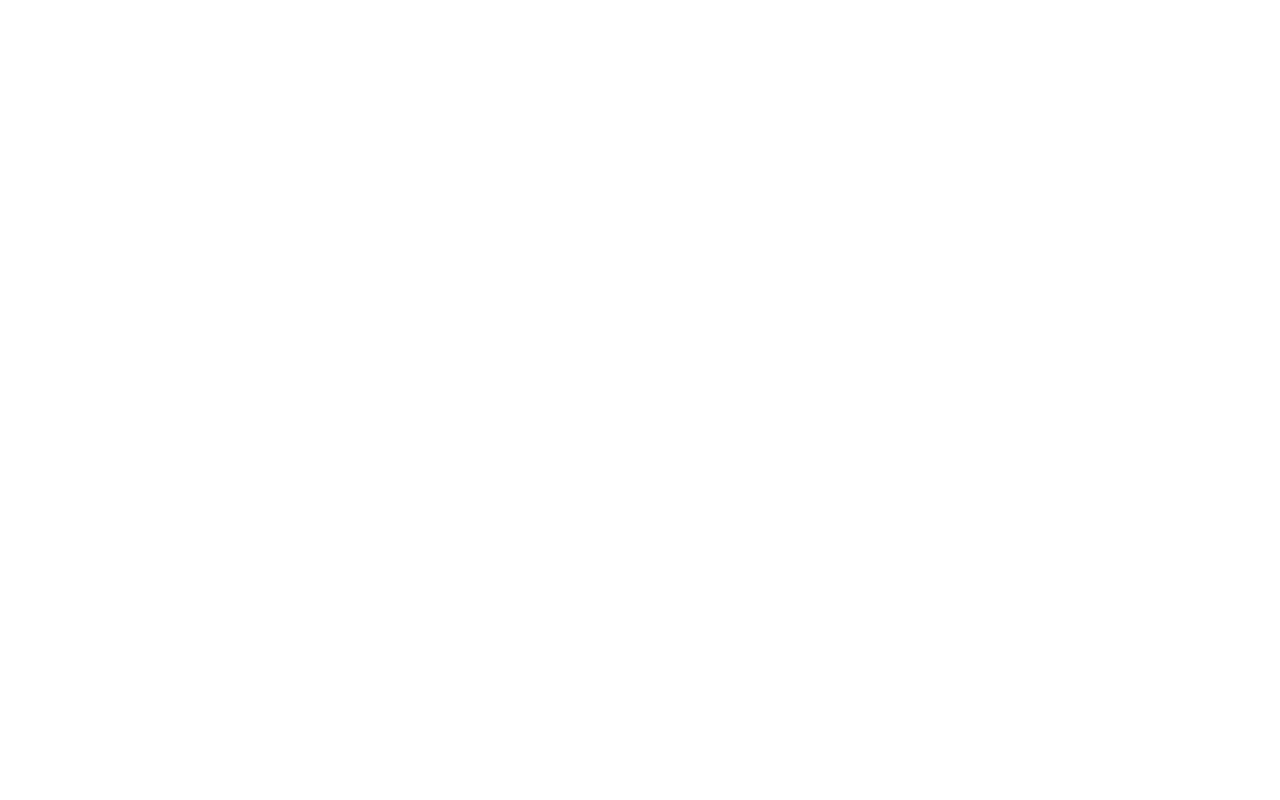
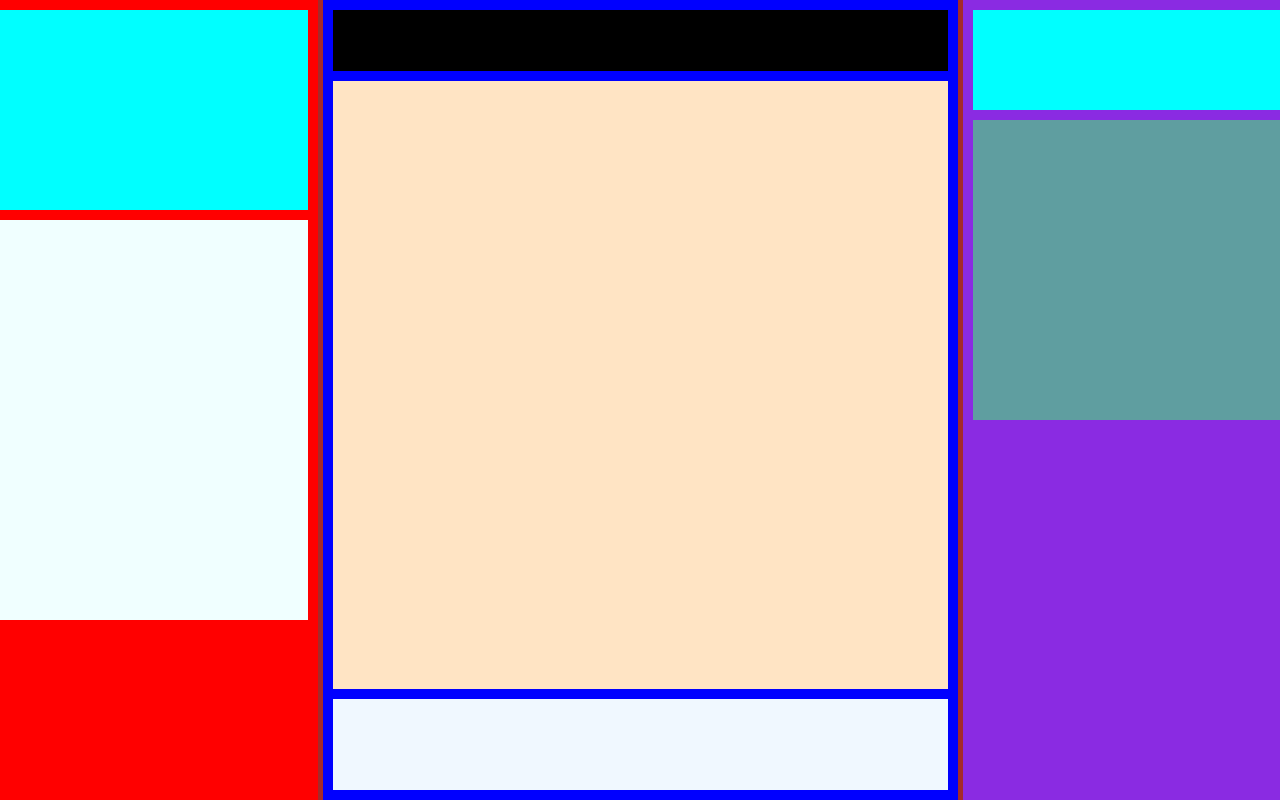
Before and after one commit to Krisss46/Crowe, a plain HTML site: page public/html/home.html in a window 1280 px wide. Drawn offline with Linux system fonts and the light colour scheme; some packages are replaced by stand-ins of ours.

Commit message:
28/3/25 > home layout

```diff
--- a/functions/package.json
+++ b/functions/package.json
@@ -13,6 +13,7 @@
   },
   "main": "server.js",
   "dependencies": {
+    "firebase": "^11.5.0",
     "firebase-admin": "^12.6.0",
     "firebase-functions": "^6.0.1"
   },
--- a/functions/server.js
+++ b/functions/server.js
@@ -1,2 +1,2 @@
-const functions = require("firebase-functions")
-const auth = require("firebase-auth")
+const functions = require("firebase/functions")
+const auth = require("firebase/auth")
--- a/public/html/home.html
+++ b/public/html/home.html
@@ -0,0 +1,51 @@
+<!DOCTYPE html>
+<html lang="en">
+    <head>
+        <meta charset="utf-8">
+        <meta name="viewport" content="width=device-width, initial-scale=1">
+        <link rel="stylesheet" href="../styles/commons.css">
+        <link rel="stylesheet" href="../styles/home.css">
+        <script src="../scripts/home.js" defer></script>
+        <script src="/__/firebase/11.4.0/firebase-app-compat.js"></script>
+        <script src="/__/firebase/11.4.0/firebase-auth-compat.js"></script>
+        <script src="/__/firebase/11.4.0/firebase-functions-compat.js"></script>
+        <script src="/__/firebase/init.js"></script>
+        <title>Crowe - Home</title>
+    <head>
+
+    <body>
+        <div id="container">
+            <section id="section_navigation">
+                <div id="profile_card">
+
+                </div>
+                <div id="navbar">
+
+                </div>
+            </section>
+            <div class="resizer"></div>
+
+            <section id="section_main">
+                <div id="main_newsbar">
+
+                </div>
+                <div id="main_content_container">
+
+                </div>
+                <div id="main_searchbar">
+
+                </div>
+            </section>
+            <div class="resizer"></div>
+
+            <section id="section_chat">
+                <div id="chat_contact_list">
+
+                </div>
+                <div id="chat_DMs">
+
+                </div>
+            </section>
+        </div>
+    </body>
+</html>
--- a/public/styles/commons.css
+++ b/public/styles/commons.css
@@ -3,3 +3,14 @@ body, html{
     height: 100%;
     width: 100%;
 }
+#container{
+    display: flex;
+    height: 100%;
+    width: 100%;
+}
+
+#navbar{
+    width: 100%;
+    height: 400px;
+    background-color: azure;
+}
--- /dev/null
+++ b/public/styles/home.css
@@ -0,0 +1,62 @@
+/* Container */
+#section_navigation{
+    background-color: red;
+    flex-grow: 1;
+    padding: 10px 10px 0 0;
+}
+#section_main{
+    background-color: blue;
+    flex-grow: 2;
+    padding: 10px;
+}
+#section_chat{
+    background-color: blueviolet;
+    flex-grow: 1;
+    padding: 10px 0 0 10px;
+}
+section{
+    flex-direction: column;
+    gap: 10px;
+    display: flex;
+}
+.resizer{
+    background-color: brown;
+    width: 5px;
+}
+
+/* Navigation Section */
+#profile_card{
+    background-color: aqua;
+    width: 100%;
+    height: 200px;
+}
+/* #navbar << navbar in commons */
+
+/* Main Section */
+#main_newsbar{
+    background-color: black;
+    width: 100%;
+    flex-grow: 2;
+}
+#main_content_container{
+    background-color: bisque;
+    width: 100%;
+    flex-grow: 20;
+}
+#main_searchbar{
+    background-color: aliceblue;
+    width: 100%;
+    flex-grow: 3;
+}
+
+/* Chat Section */
+#chat_contact_list{
+    background-color: aqua;
+    width: 100%;
+    height: 100px;
+}
+#chat_DMs{
+    background-color: cadetblue;
+    width: 100%;
+    height: 300px;
+}
--- a/public/styles/login.css
+++ b/public/styles/login.css
@@ -1,9 +1,4 @@
 /* container */
-#container{
-    display: flex;
-    height: 100%;
-    width: 100%;
-}
 video{
     background-color: lightgray;
     filter: blur(4.5px) opacity(90%);
```
Also changed, not shown: public/scripts/commons.js (added), public/scripts/home.js (added), 1 other file.
